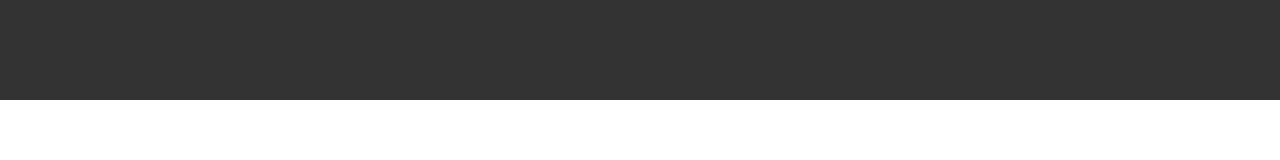
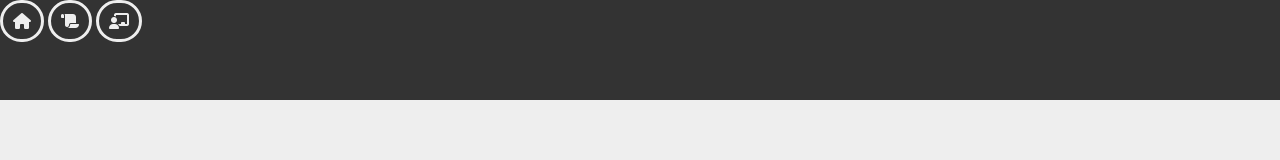
Before and after one commit to nrqrmz/english, a plain HTML site: page index.html in a window 1280 px wide. Drawn offline with Linux system fonts and the light colour scheme.

Commit message:
Add fa icons

```diff
--- a/index.html
+++ b/index.html
@@ -5,10 +5,20 @@
 	<meta name="viewport" content="width=device-width, initial-scale=1.0">
 	<link rel="stylesheet" href="styles/main.css">
 	<title>English</title>
+	<script src="https://kit.fontawesome.com/868918ead5.js" crossorigin="anonymous"></script>
 </head>
 <body>
 	<header>
 		<nav class="navbar">
+
+			<i class="fas fa-home"></i>
+
+
+			<i class="fas fa-scroll"></i>
+
+
+			<i class="fas fa-chalkboard-teacher"></i>
+
 
 		</nav>
 	</header>
--- a/styles/main.css
+++ b/styles/main.css
@@ -52,10 +52,43 @@ table {
 /* ROOT */
 
 :root{
-  --black-omine: #333;
+	--black-o-mine: #333;
+	--white-o-mine: #eee;
 }
 /* ---------  HEADER ---------------- */
+header {
+	display: flex;
+}
 .navbar{
-	background-color: var(--black-omine);
+	background-color: var(--black-o-mine);
 	height: 100px;
+	width: 100%;
+	position: fixed;
+	top: 0%;
 }
+
+.fa-home {
+	color: var(--white-o-mine);
+	border: 3px solid var(--white-o-mine);
+	border-radius: 50px;
+	padding: 10px;
+}
+
+.fa-scroll {
+	color: var(--white-o-mine);
+	border: 3px solid var(--white-o-mine);
+	border-radius: 50px;
+	padding: 10px;
+}
+
+.fa-chalkboard-teacher {
+	color: var(--white-o-mine);
+	border: 3px solid var(--white-o-mine);
+	border-radius: 50px;
+	padding: 10px;
+}
+
+main {
+	background-color: var(--white-o-mine);
+	height: 140vh;
+}
```
